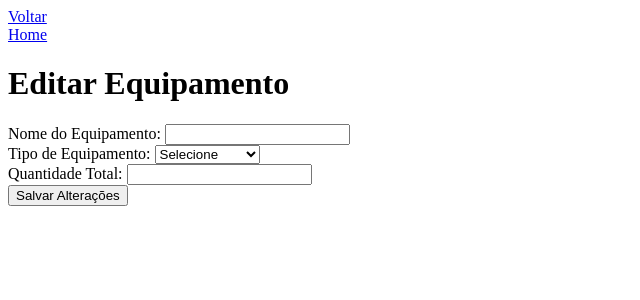
After one commit to jorgeiffar/TCC_Quartelaria, a PHP site: page /editarEquipamento.php in a window 1280 px wide. The commit adds this page. Shown: the top 300 px of the page, without its empty margins (0-640 px from the left). Run offline with PHP 8.4, Linux system fonts and the light colour scheme; a user stored in the database is signed in; data that the repository does not hold is empty.

Commit message:
Edit EQUIPAMENTOS + Operações
Agora o quarteleiro consegue editar as Infos dos EQUIPAMENTOS
Resta ainda os Armamentos

```diff
--- /dev/null
+++ b/editarEquipamento.php
@@ -0,0 +1,105 @@
+<?php
+include("conecta.php");
+session_start();
+if(!isset($_SESSION['id_usuario']) || $_SESSION['perfil_usuario'] != 1){
+    header("Location: login.php?status=nao_autorizado");
+    exit();
+}
+
+if(isset($_GET['id'])){
+    $id = $_GET['id'];
+    $query = "SELECT * FROM equipamentos WHERE id_equipamento = '$id'";
+    $result = mysqli_query($conexao, $query);
+    $dados = mysqli_fetch_assoc($result);
+}
+?>
+
+<!DOCTYPE html>
+<html lang="pt-br">
+<head>
+    <meta charset="UTF-8">
+    <meta name="viewport" content="width=device-width, initial-scale=1.0">
+    <title>Editar Equipamento - Quartelaria</title>
+</head>
+
+<body>
+    <a href="verDetalhesItens.php">Voltar</a><br>
+    <a href="homeQuarteleiro.php">Home</a>
+
+<?php if($dados['tipo_equipamento'] != "Municao"){ ?>
+    <h1>Editar Equipamento</h1>
+    <form action="" method="post">
+
+    Nome do Equipamento:
+    <input type="text" name="nome_equipamento" value="<?=$dados['nome_equipamento']?>"><br>
+        Tipo de Equipamento:
+        <select name="equipamento" required>
+            <option value="">Selecione</option>
+
+            <optgroup label="Operação de Controle de Distúrbios">
+                <option value="Disturbios|Escudo" <?= ($dados['tipo_equipamento'] == 'Escudo') ? 'selected' : '' ?>>Escudo</option>
+                <option value="Disturbios|Capacete" <?= ($dados['tipo_equipamento'] == 'Capacete') ? 'selected' : '' ?>>Capacete</option>
+                <option value="Disturbios|Bastao" <?= ($dados['tipo_equipamento'] == 'Bastao') ? 'selected' : '' ?>>Bastão</option>
+                <option value="Disturbios|Granada" <?= ($dados['tipo_equipamento'] == 'Granada') ? 'selected' : '' ?>>Granada</option>
+            </optgroup>
+
+            <optgroup label="Outros">
+                <option value="Outros|Carregador" <?= ($dados['tipo_equipamento'] == 'Carregador') ? 'selected' : '' ?>>Carregador</option>
+                <option value="Outros|Bandoleira" <?= ($dados['tipo_equipamento'] == 'Bandoleira') ? 'selected' : '' ?>>Bandoleira</option>
+            </optgroup>
+        </select>
+        <br>
+
+        Quantidade Total:
+        <input type="number" name="quantidadeEquip" value="<?=$dados['quantidade_equipamento']?>" required><br>
+<input type="hidden" name="EouM" value="E">
+        <input type="submit" value="Salvar Alterações">
+    </form>
+
+<?php } else { ?>
+    <h1>Editar Munição</h1>
+    <form action="" method="post">
+        Calibre:
+        <select name="equipamento" required>
+            <option value="">Selecione</option>
+            <option value="Municao|7,62x51mm" <?= ($dados['nome_equipamento'] == '7,62x51mm') ? 'selected' : '' ?>>7,62x51mm</option>
+            <option value="Municao|5,56x45mm" <?= ($dados['nome_equipamento'] == '5,56x45mm') ? 'selected' : '' ?>>5,56x45mm</option>
+            <option value="Municao|9mm" <?= ($dados['nome_equipamento'] == '9mm') ? 'selected' : '' ?>>9mm</option>
+            <option value="Municao|12GA" <?= ($dados['nome_equipamento'] == '12GA') ? 'selected' : '' ?>>12GA</option>
+            <option value="Municao|Spark" <?= ($dados['nome_equipamento'] == 'Spark') ? 'selected' : '' ?>>Spark</option>
+        </select>
+        <br>
+
+        Quantidade Total:
+        <input type="number" name="quantidadeEquip" value="<?=$dados['quantidade_equipamento']?>" required><br>
+<input type="hidden" name="EouM" value="M">
+        <input type="submit" value="Salvar Alterações">
+    </form>
+<?php } ?>
+
+<?php
+if(isset($_POST['EouM']) AND $_POST['EouM'] == 'E'){
+$tipoMaisEquipamento = $_POST['equipamento'];
+list( $nomeClasse,$tipo) = explode("|", $tipoMaisEquipamento);
+$nome = $_POST['nome_equipamento'];
+$quantidade = $_POST['quantidadeEquip'];
+
+  $query = "UPDATE `equipamentos` SET `nome_equipamento`='$nome',`tipo_equipamento`='$tipo',`quantidade_equipamento`='$quantidade'
+  WHERE id_equipamento = $id";
+  $result = mysqli_query($conexao, $query);
+  header("Location: verDetalhesItens.php");
+  exit();
+}elseif(isset($_POST['EouM']) AND $_POST['EouM'] == 'M'){
+$tipoMaisEquipamento = $_POST['equipamento'];
+list($tipo, $nome) = explode("|", $tipoMaisEquipamento);
+$quantidade = $_POST['quantidadeEquip'];
+
+    $query = "UPDATE `equipamentos` SET `tipo_equipamento`='$tipo',`quantidade_equipamento`='$quantidade'
+    WHERE id_equipamento = $id";
+    $result = mysqli_query($conexao, $query);
+    header("Location: verDetalhesItens.php");
+    exit();
+}
+?>
+</body>
+</html>
--- a/operacoes.php
+++ b/operacoes.php
@@ -36,6 +36,7 @@ $queryOperacao = mysqli_query($conexao, $sqlOperacao);
 
             </tr>";
     while ($operacao = mysqli_fetch_assoc($queryOperacao)) {
+        $id = $operacao['id_operacao'];
         $nome = $operacao['nome_operacao'];
         $local = $operacao['local_operacao'];
         $tipo = $operacao['tipo_operacao'];
@@ -49,7 +50,7 @@ $queryOperacao = mysqli_query($conexao, $sqlOperacao);
     <td>$tipo</td>
     <td>$data</td>
     <td>$status</td>
-    <td>Editar | Excluir</td>";
+    <td><a href='editarOperacao.php?id=$id'>Editar</a> | Excluir</td>";
         echo "</tr>";
     }echo "</table> </tbody>";?>
 </body>
```
Also changed, not shown: editarOperacao.php (added, +76 -0 lines), verDetalhesItens.php (+7 -1 lines).
